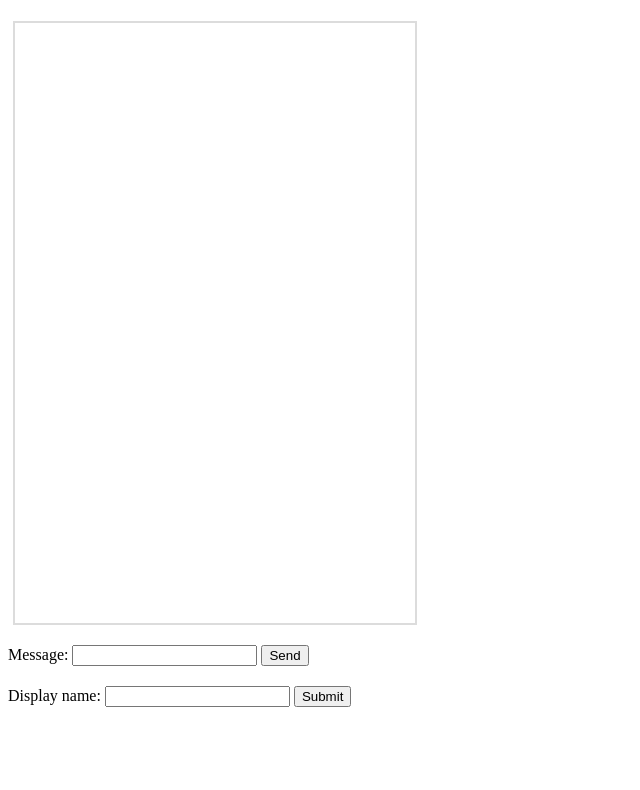
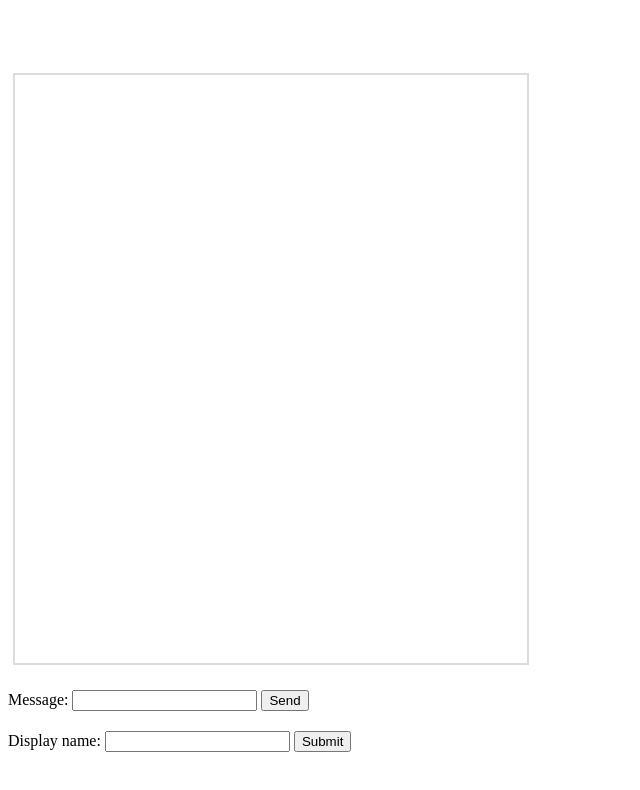
Before and after one commit to jamesbiddle/ChatRoom, a website: page index.html in a window 1280 px wide. Shown: the whole page, without its empty margins (0-640 px from the left). Drawn offline with nearby package versions, Linux system fonts and the light colour scheme; no server answers.

Commit message:
Changed to flexbox formatting

```diff
--- a/index.html
+++ b/index.html
@@ -1,10 +1,9 @@
 <!DOCTYPE html>
 <html lang="en">
-
   <head>
-    <meta charset="UTF-8">
+    <meta charset="UTF-8" />
     <title>S4S Chat</title>
-    <meta name="viewport" content="width=device-width,initial-scale=1">
+    <meta name="viewport" content="width=device-width,initial-scale=1" />
     <link rel="stylesheet" type="text/css" href="style.css" />
   </head>
 
@@ -12,27 +11,24 @@
     <h1 id="header"></h1>
 
     <div id="chatbox-outer">
-    <div id="chatbox">
-
-    </div>
+      <div id="chatbox"></div>
     </div>
 
     <div class="formbox">
       <form action="" id="message_form">
         <label for="input">Message:</label>
-        <input type="text" id="message-input">
-        <input type="submit" value="Send">
+        <input type="text" id="message-input" />
+        <input type="submit" value="Send" />
       </form>
     </div>
 
     <div class="formbox">
-    <form id="name_form" action = "">
+      <form id="name_form" action="">
         <label for="input">Display name:</label>
-        <input type="text" id="name-input">
-        <input type="submit" value="Submit">
+        <input type="text" id="name-input" />
+        <input type="submit" value="Submit" />
       </form>
     </div>
-
   </body>
   <script src="/socket.io/socket.io.js"></script>
   <script src="client.mjs" type="module"></script>
--- a/server.mjs
+++ b/server.mjs
@@ -67,6 +67,8 @@ io.on("connection", (socket) => {
     })
 
     // Handle a name change
+    // TODO Verify names to make sure they're at least 1 character and not too long
+    // TODO add rejection reason for name rejection
     socket.on('new_name', (message) => {
         var user_info = active_users[socket.id];
         var id = user_info.id;
--- a/style.css
+++ b/style.css
@@ -1,13 +1,27 @@
+body,
+html {
+  display: flex;
+  flex-direction: column;
+  height: 95vh;
+}
+
+#header {
+  flex-grow: 1;
+  width: 40vw;
+  min-width: 400px;
+}
+
 #chatbox-outer {
-  max-width: 400px;
-  min-width: 200px;
-  height: 600px;
+  width: 40vw;
+  min-width: 400px;
+  height: 70%;
+  min-height: 200px;
   margin: 5px;
-  /* box-shadow: inset 0 0 0 10px rgba(0, 255, 0, 0.5); */
   border: rgb(220, 220, 220);
   border-style: solid;
   border-width: 2px;
   position: relative;
+  flex-grow: 4;
 }
 
 #chatbox {
@@ -40,6 +54,7 @@
 .your-name {
   margin-right: 20px;
   float: left;
+  flex-grow: 1;
 }
 
 .other-name {
```
Lines whose indentation alone changed are shown as unchanged.
